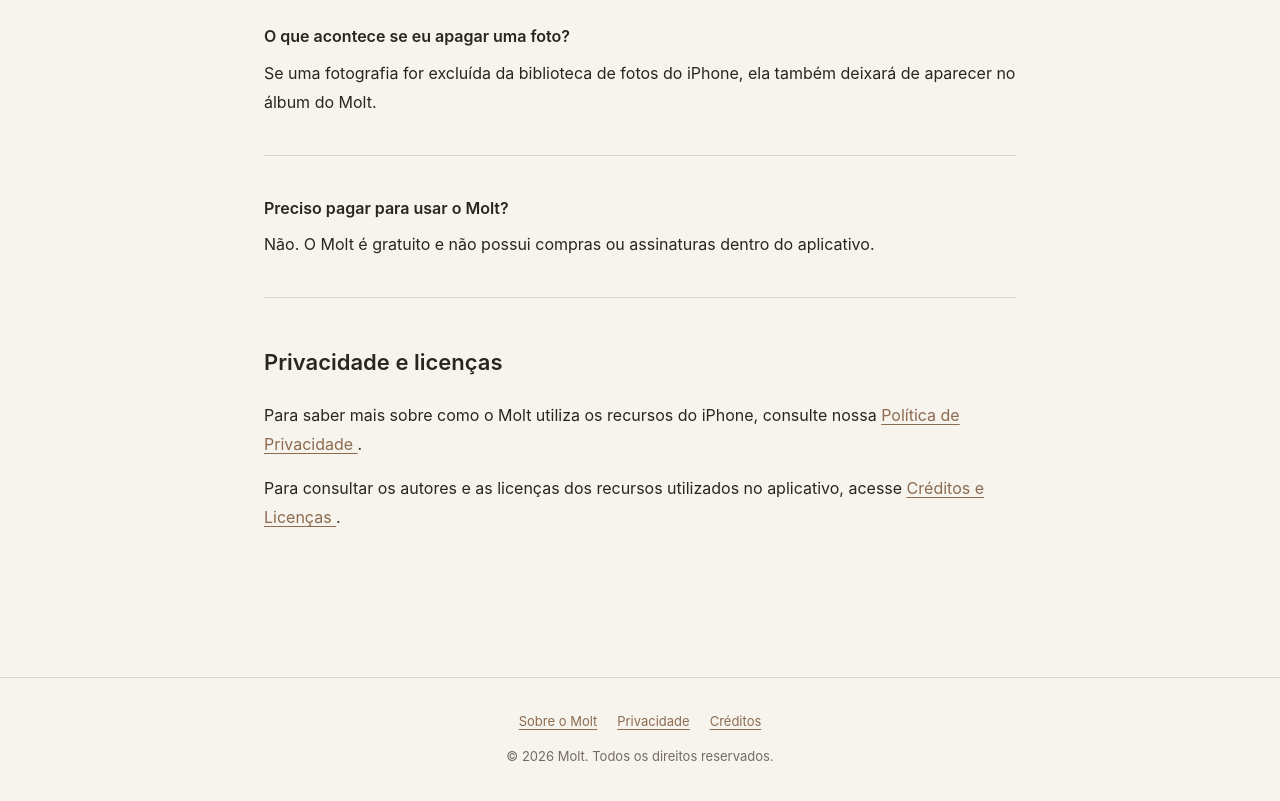
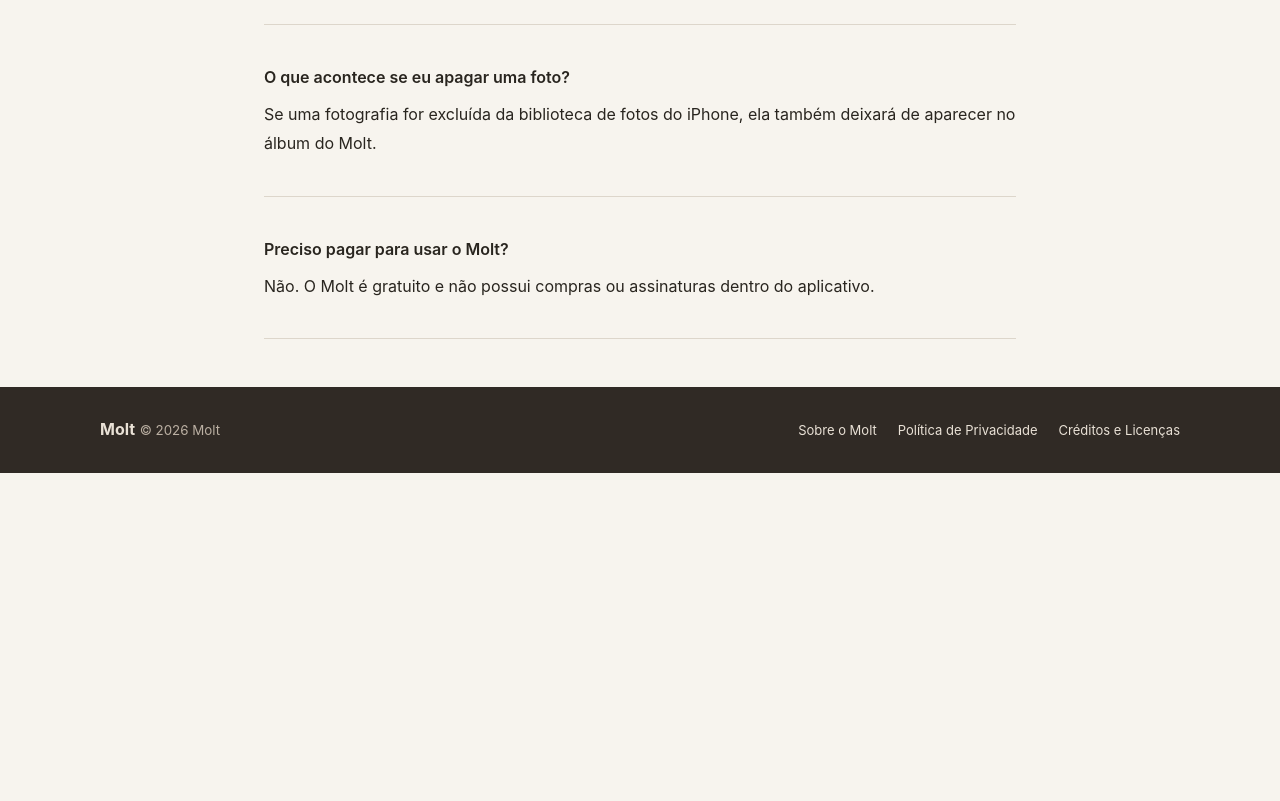
Before and after one commit to stellapolslerr/stellapolslerr.github.io, a plain HTML site: page molt/suporte.html in a window 1280 px wide. Shown: the part 1872-2673 px from the top of the page. After the commit the page ends 2345 px from the top, so only its background shows below. Drawn offline with Linux system fonts and the light colour scheme.

Commit message:
blaaaaaa

```diff
--- a/molt/suporte.html
+++ b/molt/suporte.html
@@ -7,7 +7,6 @@
   <meta name="description" content="Central de suporte do Molt, aplicativo de fotografia analógica para iPhone.">
   <title>Suporte | Molt</title>
 
-</section>
   <style>
     :root {
       --background: #F7F4EE;
@@ -60,7 +59,7 @@
     main {
       max-width: 800px;
       margin: 0 auto;
-      padding: 60px 24px 100px;
+      padding: 60px 24px 48px;
     }
 
     h1 {
@@ -125,6 +124,11 @@
       margin-top: 10px;
     }
 
+    .contact-alternative {
+      margin: 16px 0 0;
+      font-size: 14px;
+    }
+
     .contact-button:hover {
       opacity: 0.9;
     }
@@ -134,20 +138,44 @@
       border-bottom: 1px solid var(--border);
     }
 
-    footer {
-      border-top: 1px solid var(--border);
-      padding: 32px 24px;
-      text-align: center;
-      color: var(--secondary);
-      font-size: 13px;
+    main > section:last-child {
+      margin-bottom: 0;
     }
 
-    .footer-links {
+    footer {
+      background: #302a25;
+      color: #e9e1d6;
+      padding: 30px 0;
+      line-height: 1.6;
+    }
+
+    .foot {
+      width: min(100% - 48px, 1080px);
+      margin: 0 auto;
       display: flex;
-      justify-content: center;
+      align-items: center;
+      justify-content: space-between;
       gap: 20px;
       flex-wrap: wrap;
-      margin-bottom: 12px;
+    }
+
+    .foot small { color: #bbb0a3; }
+
+    .footlinks {
+      display: flex;
+      gap: 21px;
+      flex-wrap: wrap;
+    }
+
+    .footlinks a {
+      font-size: 13px;
+      color: #e9e1d6;
+      text-decoration: none;
+    }
+
+    .footlinks a:hover {
+      text-decoration: underline;
+      text-underline-offset: 4px;
     }
 
     @media (max-width: 600px) {
@@ -156,7 +184,7 @@
       }
 
       main {
-        padding: 40px 24px 70px;
+        padding: 40px 24px 32px;
       }
 
       .contact-box {
@@ -201,14 +229,20 @@
 
       <p>
         Entre em contato pelo nosso e-mail oficial
-        de suporte.
+        de suporte: <a href="mailto:suportemolt@gmail.com">suportemolt@gmail.com</a>.
       </p>
 
       <a
         class="contact-button"
-        href="mailto:suportemolt@gmail.com">
+        href="mailto:suportemolt@gmail.com?subject=Suporte%20Molt">
         Enviar e-mail
       </a>
+
+      <p class="contact-alternative">
+        Se o botão não abrir seu aplicativo de e-mail,
+        <a href="https://mail.google.com/mail/?view=cm&amp;fs=1&amp;to=suportemolt%40gmail.com&amp;su=Suporte%20Molt" target="_blank" rel="noopener noreferrer">abra pelo Gmail</a>
+        ou copie o endereço acima.
+      </p>
     </div>
 
     <section>
@@ -294,42 +328,17 @@
       </div>
     </section>
 
-    <section>
-      <h2>Privacidade e licenças</h2>
-
-      <p>
-        Para saber mais sobre como o Molt
-        utiliza os recursos do iPhone, consulte
-        nossa
-        <a href="./politica-de-privacidade.html">
-          Política de Privacidade
-        </a>.
-      </p>
-
-      <p>
-        Para consultar os autores e as licenças
-        dos recursos utilizados no aplicativo,
-        acesse
-        <a href="./creditos.html">
-          Créditos e Licenças
-        </a>.
-      </p>
-    </section>
-
   </main>
 
   <footer>
-    <div class="footer-links">
-      <a href="./marketing.html">Sobre o Molt</a>
-      <a href="./politica-de-privacidade.html">
-        Privacidade
-      </a>
-      <a href="./creditos.html">
-        Créditos
-      </a>
+    <div class="foot">
+      <div><strong>Molt</strong> <small>© 2026 Molt</small></div>
+      <nav class="footlinks" aria-label="Links do rodapé">
+        <a href="./marketing.html">Sobre o Molt</a>
+        <a href="./politica-de-privacidade.html">Política de Privacidade</a>
+        <a href="./creditos.html">Créditos e Licenças</a>
+      </nav>
     </div>
-
-    © 2026 Molt. Todos os direitos reservados.
   </footer>
 
 </body>
```
Also changed, not shown: molt/marketing.html (+1 -2 lines).
